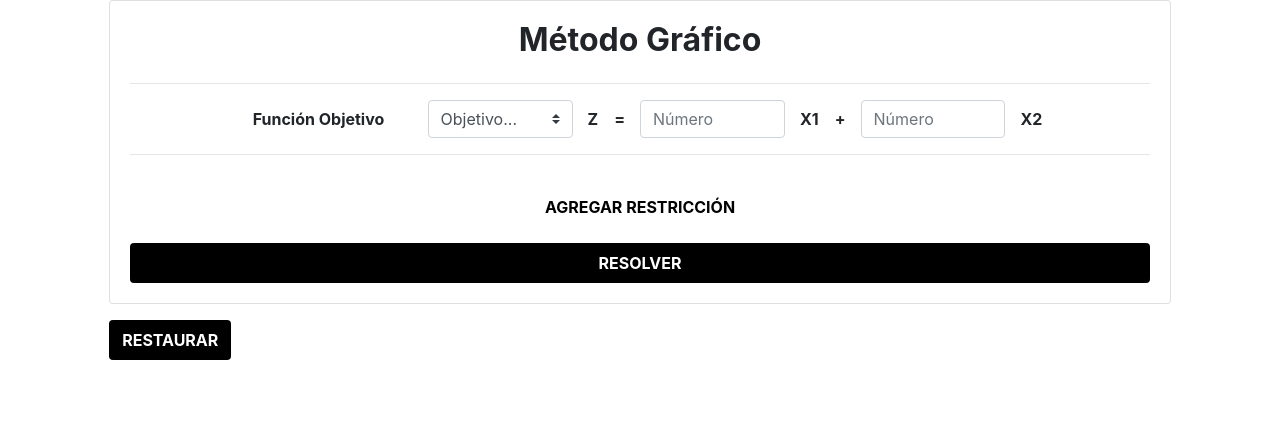
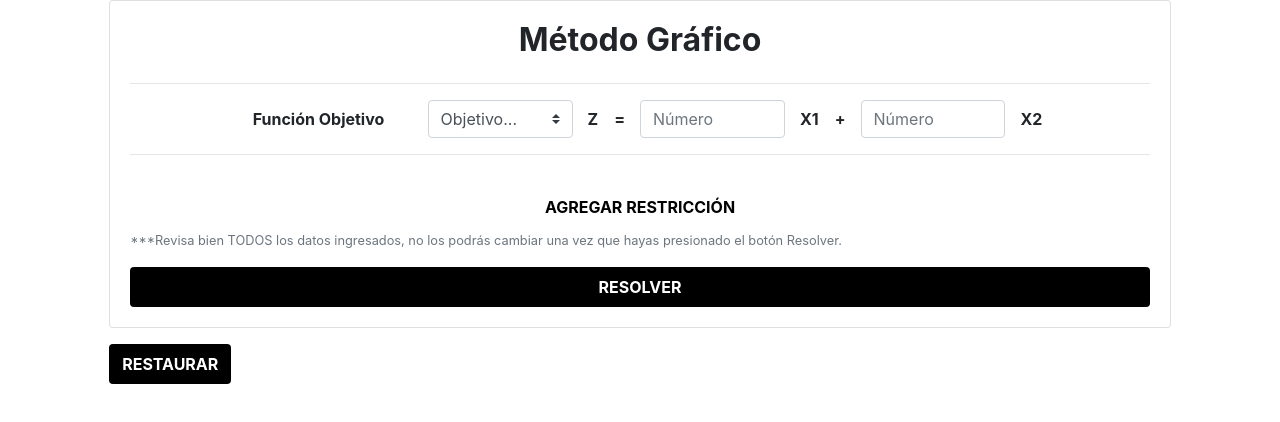
Before and after one commit to luisgerardo05/graphing-calculator, a React (Create React App) app: page / in a window 1280 px wide. Shown: the top 422 px of the page. Built offline with nearby package versions, Linux system fonts and the light colour scheme.

Commit message:
Added help

```diff
--- a/src/App.js
+++ b/src/App.js
@@ -52,7 +52,7 @@ function App() {
                             <h2 className="text-center mb-4 font-weight-bold">Método Gráfico</h2>
 
                             <hr/><form onSubmit={onSubmit}>
-                                {alert.data ? <div className="alert alert-danger" role="alert">Datos faltantes</div>
+                                {alert.data ? <div className="alert alert-danger" role="alert">Datos faltantes.</div>
                                             : null}
                                 {alert.rest ? <div className="alert alert-danger" role="alert">Error, mínimo deben ser 2 restricciones.</div>
                                             : null}
@@ -133,6 +133,10 @@ function App() {
 
                                     </div>
                                 }
+                                <small id="solutionHelp" class="form-text text-muted">
+                                    ***Revisa bien TODOS los datos ingresados, no los podrás cambiar una vez que hayas presionado el botón Resolver.
+                                </small>
+
                                 <button type="submit" className="btn font-weight-bold text-uppercase w-100 mt-3"
                                     style={{backgroundColor:"#000000", color:"#FFFFFF", height:"40px"}}>Resolver</button>
                             </form>
```
